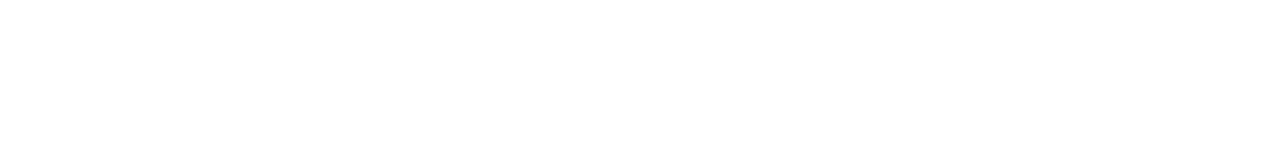
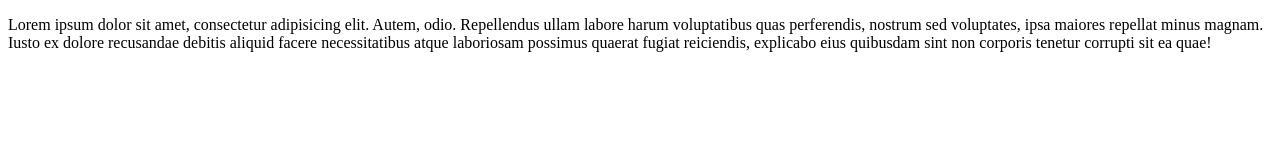
Before and after one commit to Emperor2121/Netflix, a plain HTML site: page index.html in a window 1280 px wide. Drawn offline with Linux system fonts and the light colour scheme.

Commit message:
P tag added
i added an additional info

```diff
--- a/index.html
+++ b/index.html
@@ -10,6 +10,8 @@
 
 <body>
 
+    <p>Lorem ipsum dolor sit amet, consectetur adipisicing elit. Autem, odio. Repellendus ullam labore harum voluptatibus quas perferendis, nostrum sed voluptates, ipsa maiores repellat minus magnam. Iusto ex dolore recusandae debitis aliquid facere necessitatibus
+        atque laboriosam possimus quaerat fugiat reiciendis, explicabo eius quibusdam sint non corporis tenetur corrupti sit ea quae!</p>
 </body>
 
 </html>
```
